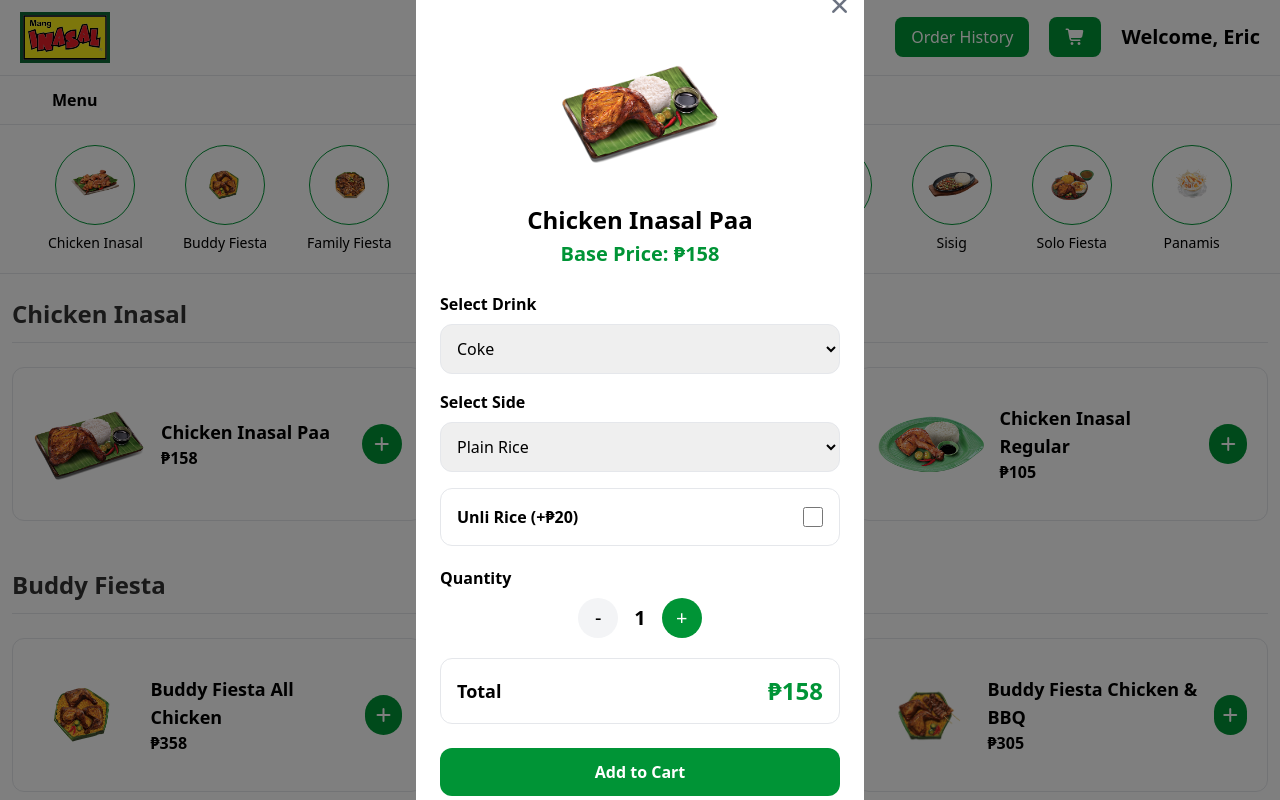
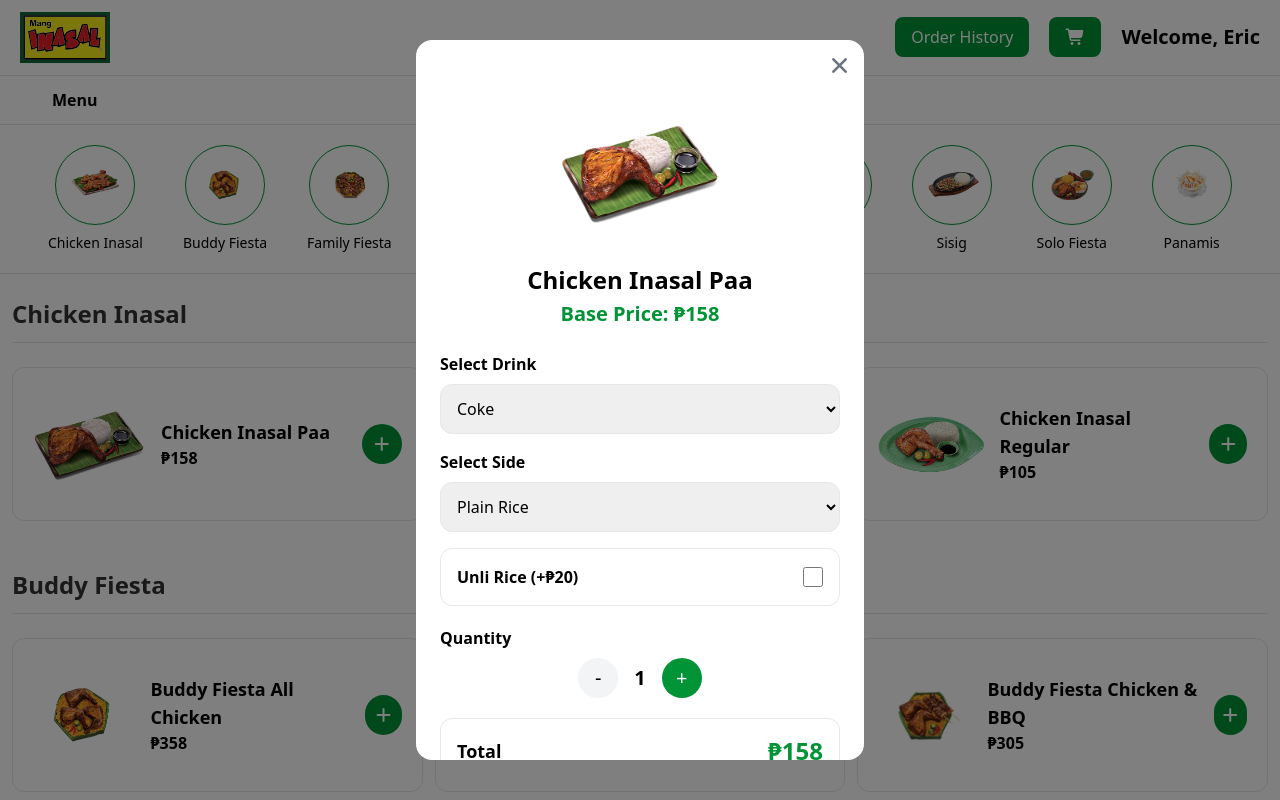
Before and after one commit to jadriendev/mang-inasal-kiosk, a plain HTML site: page pages/homepage.html in a window 1280 px wide. Both pictures are taken after a click on the button 381 px from the left and 444 px from the top of the page. Shown: the top 800 px of the page. Drawn offline with nearby package versions, Linux system fonts and the light colour scheme; files whose address does not match are found by name; a web font is replaced by a local one.

Commit message:
hhhhhhhhh

```diff
--- a/pages/homepage.html
+++ b/pages/homepage.html
@@ -1000,7 +1000,7 @@
     </main>
 
     <div id="productModal" class="hidden fixed inset-0 z-50 bg-black/50 flex items-center justify-center p-4">
-        <div class="bg-white rounded-2xl w-full max-w-md overflow-hidden">
+        <div class="bg-white rounded-2xl w-full max-w-md max-h-[90vh] overflow-y-auto">
 
             <div class="flex justify-end p-3">
                 <button id="closeModal" class="text-gray-500 hover:text-black">
```
